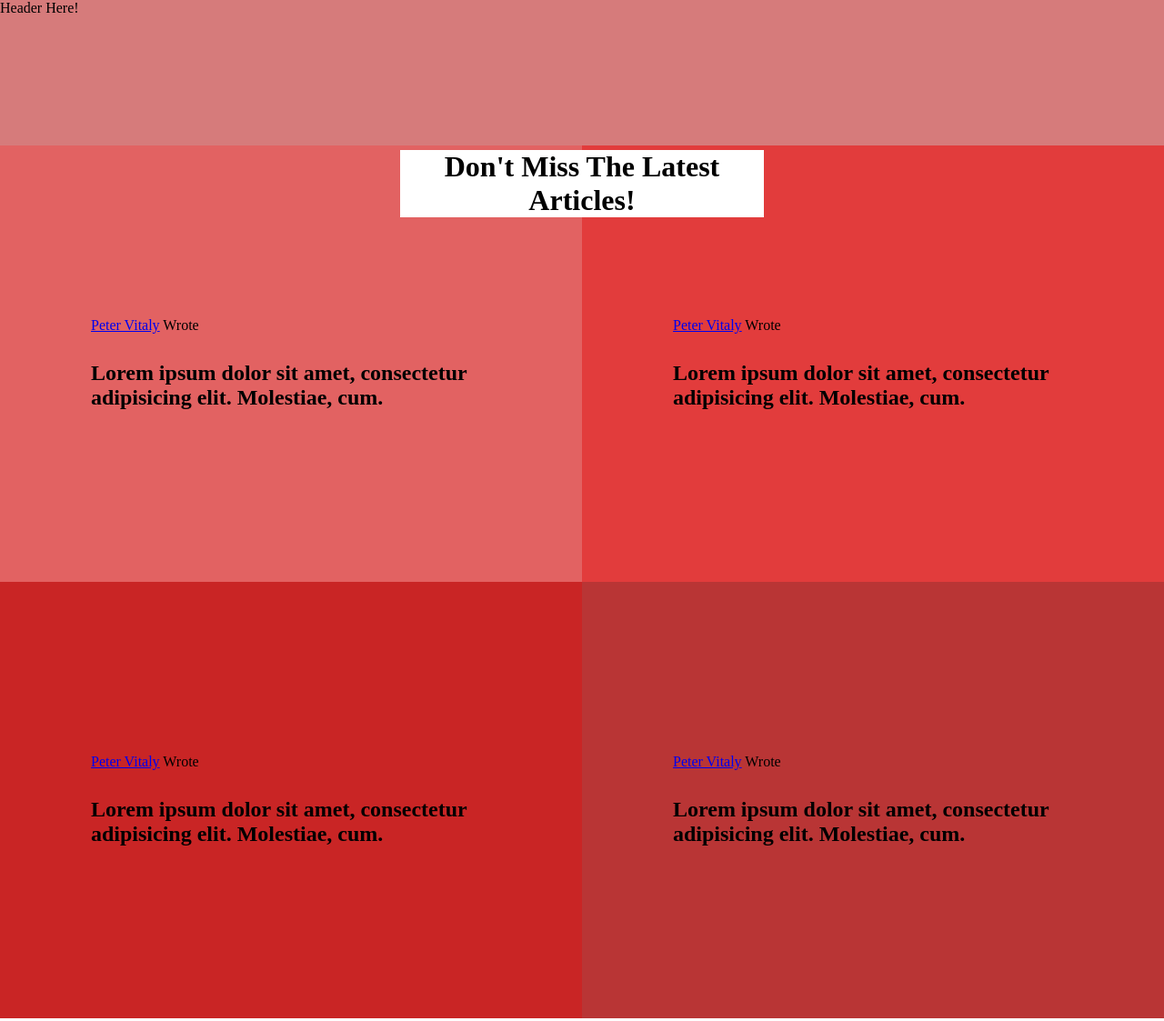
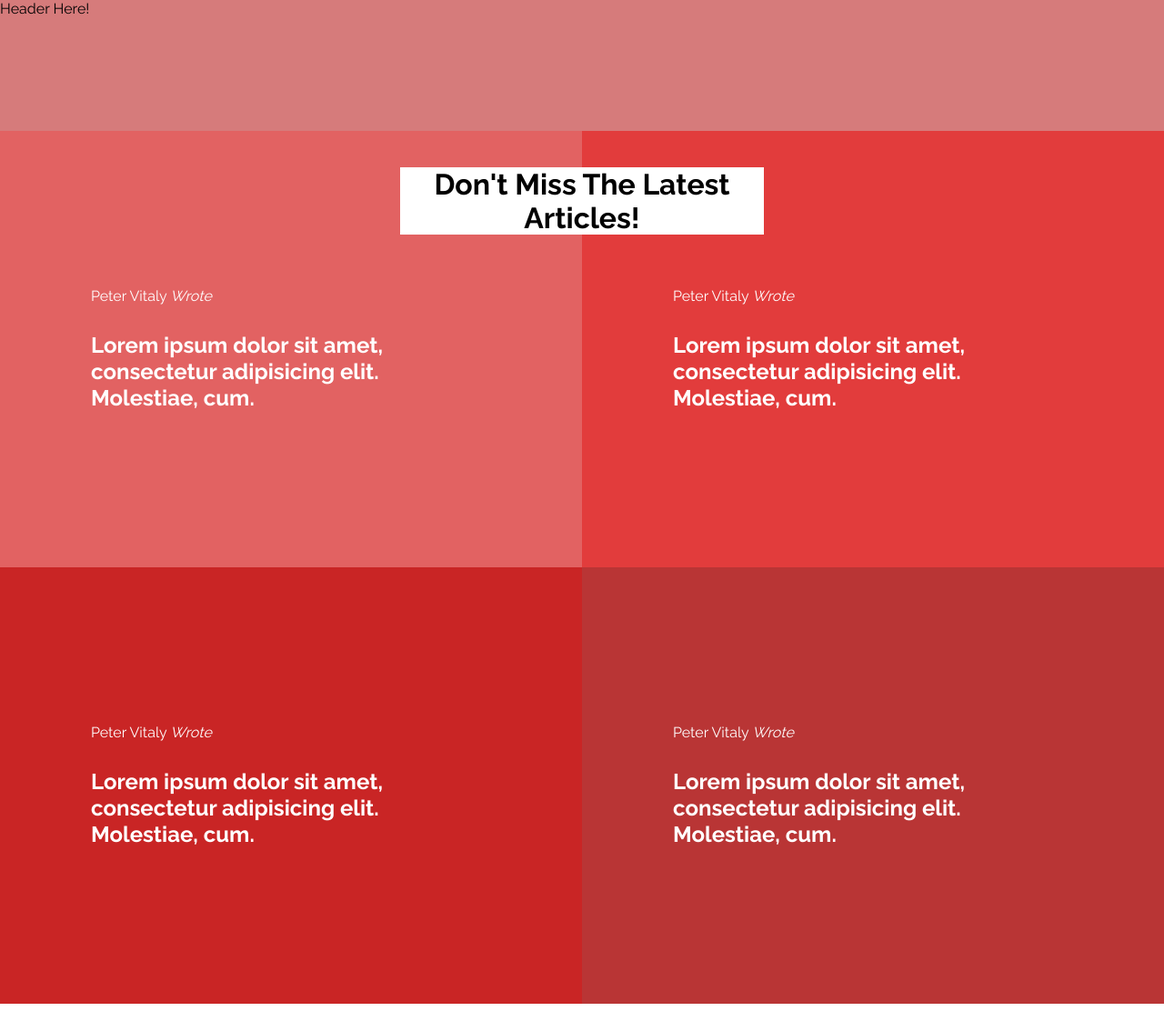
Before and after one commit to keshav-c/smashing-mag, a plain HTML site: page index.html in a window 1280 px wide. Shown: the top 1123 px of the page at 91% size. Drawn offline with Linux system fonts and the light colour scheme.

Commit message:
Font selection

```diff
--- a/index.html
+++ b/index.html
@@ -14,19 +14,19 @@
             <div class="featured-articles-container">
                 <div class="featured-articles">
                     <article class="featured-article">
-                        <p><a href="/author1">Peter Vitaly</a> Wrote</p>
+                        <p><a href="/author1">Peter Vitaly</a> <em>Wrote</em></p>
                         <h2>Lorem ipsum dolor sit amet, consectetur adipisicing elit. Molestiae, cum.</h2>
                     </article>
                     <article class="featured-article">
-                        <p><a href="/author1">Peter Vitaly</a> Wrote</p>
+                        <p><a href="/author1">Peter Vitaly</a> <em>Wrote</em></p>
                         <h2>Lorem ipsum dolor sit amet, consectetur adipisicing elit. Molestiae, cum.</h2>
                     </article>
                     <article class="featured-article">
-                        <p><a href="/author1">Peter Vitaly</a> Wrote</p>
+                        <p><a href="/author1">Peter Vitaly</a> <em>Wrote</em></p>
                         <h2>Lorem ipsum dolor sit amet, consectetur adipisicing elit. Molestiae, cum.</h2>
                     </article>
                     <article class="featured-article">
-                        <p><a href="/author1">Peter Vitaly</a> Wrote</p>
+                        <p><a href="/author1">Peter Vitaly</a> <em>Wrote</em></p>
                         <h2>Lorem ipsum dolor sit amet, consectetur adipisicing elit. Molestiae, cum.</h2>
                     </article>
                 </div>
--- a/styles/main.css
+++ b/styles/main.css
@@ -4,14 +4,14 @@
     border: 0;
 }
 
-/*
-font-family: 'Raleway', sans-serif;
-font-family: 'Rokkitt', serif;
-*/
+body {
+    font-family: 'Raleway', sans-serif;
+    /* font-family: 'Rokkitt', serif; */
+}
 
 body > header,
 body > footer {
-    height: 10em;
+    height: 9em;
     background: rgba(187, 35, 35, 0.6);
 }
 
@@ -27,8 +27,18 @@ body > footer {
 .featured-articles {
     display: grid;
     grid-template-columns: repeat(2, 1fr);
+    grid-template-rows: 5fr, 4fr;
     grid-auto-rows: 30em;
+    color: white;
+}
 
+.featured-articles a {
+    color: white;
+    text-decoration: none;
+}
+
+.featured-articles h2 {
+    font-family:
 }
 
 .featured-articles-teaser {
@@ -36,7 +46,7 @@ body > footer {
     text-align: center;
     text-transform: capitalize;
     width: 400px;
-    margin-top: 5px;
+    margin-top: 40px;
     margin-left: -200px;
     top: 0;
     left: 50%;
```
